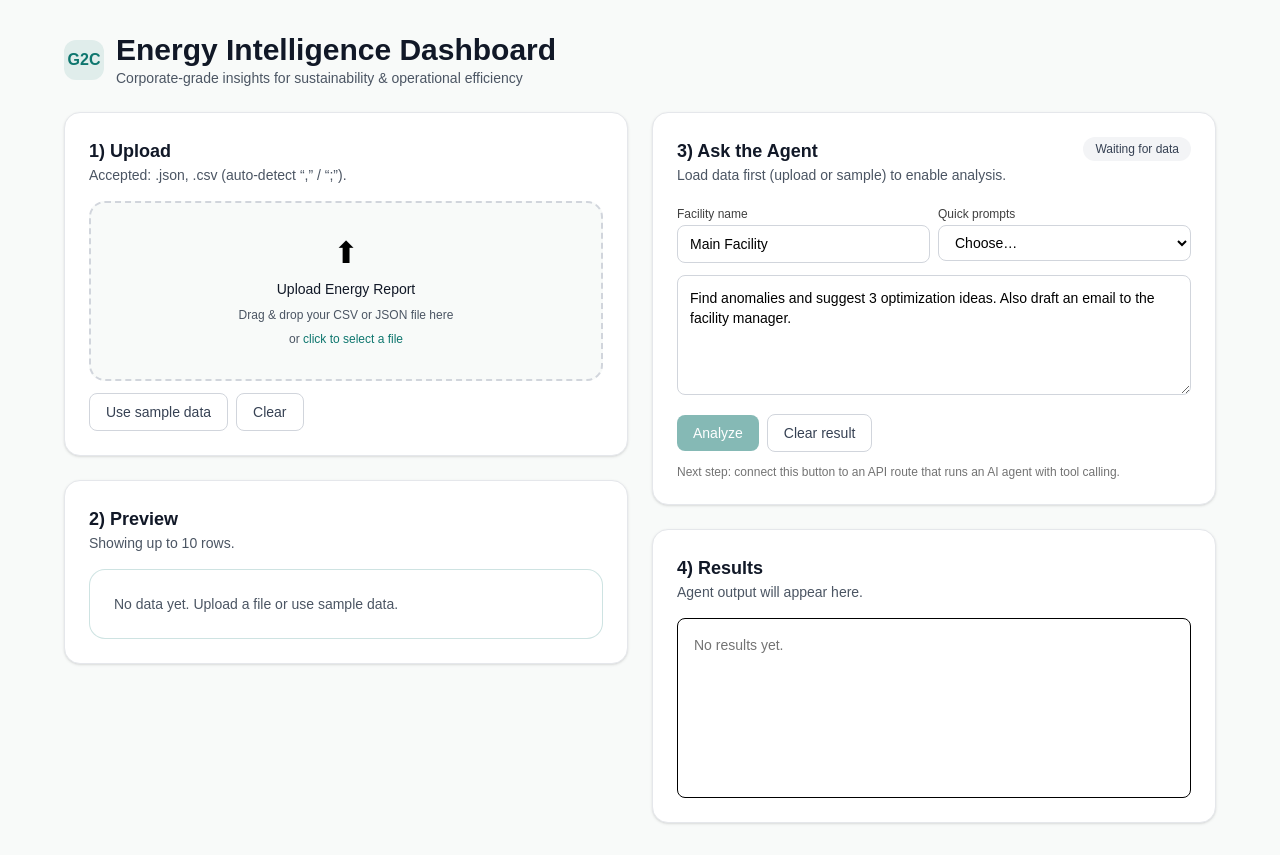
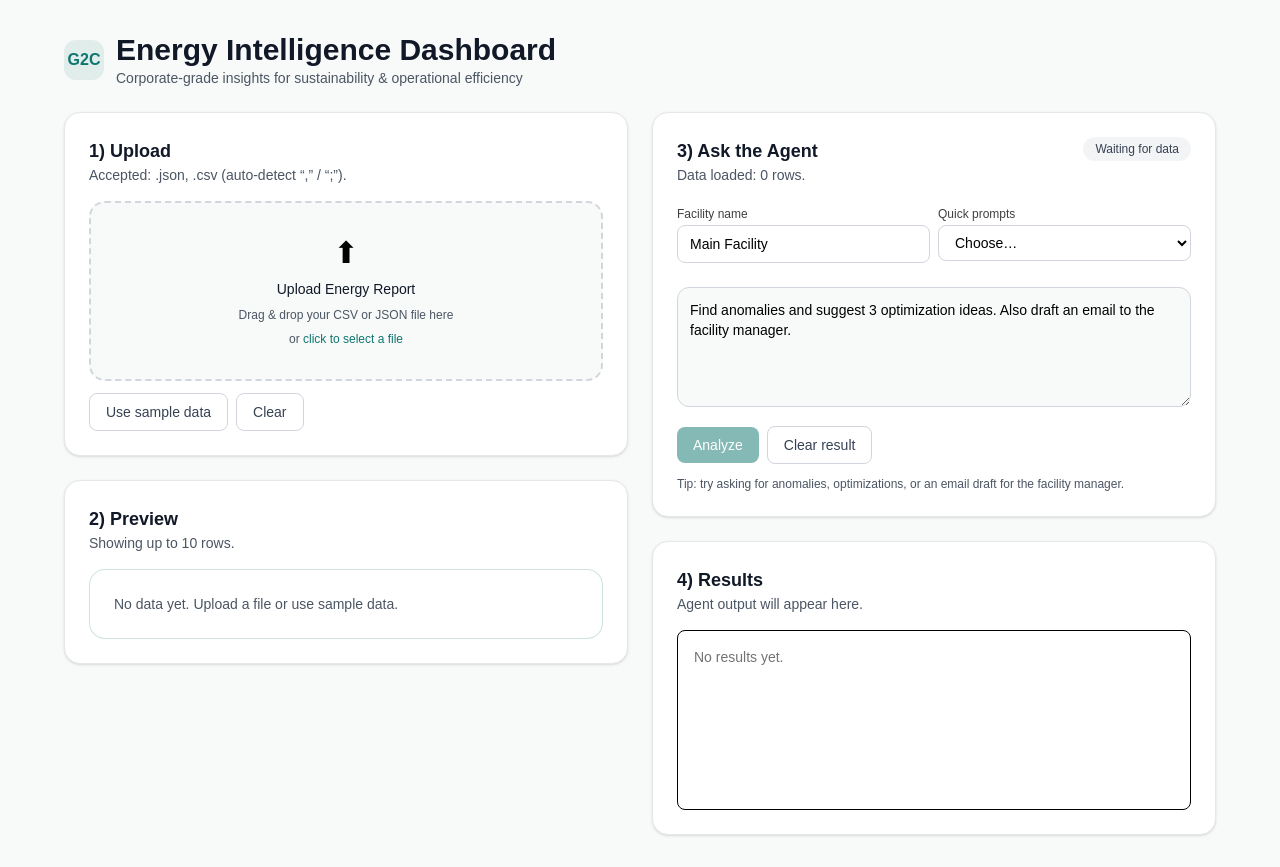
Before and after one commit to AdrianaAC/AI-Energy-Analyzer, a Next.js app: page / in a window 1280 px wide. Built offline with nearby package versions, Linux system fonts and the light colour scheme.

Commit message:
section 3 redesign

```diff
--- a/app/page.tsx
+++ b/app/page.tsx
@@ -468,34 +468,26 @@ function AgentPanel({
   return (
     <div className="space-y-6">
       <section className="rounded-2xl border border-gray-200 bg-white p-6 shadow-sm">
-        <div className="flex items-start justify-between gap-3">
+        <div className="flex items-start justify-between gap-4">
           <div>
-            <h2 className="text-lg font-semibold text-(--color-text-primary)">
+            <h2 className="text-lg font-semibold text-[var(--color-text-primary)]">
               3) Ask the Agent
             </h2>
-            <p className="text-sm text-(--color-text-secondary)">
-              {hasData ? (
-                <>
-                  Data loaded: <span className="font-medium">{rowsCount}</span>{" "}
-                  rows.
-                </>
-              ) : (
-                "Load data first (upload or sample) to enable analysis."
-              )}
+            <p className="text-sm text-[var(--color-text-secondary)]">
+              Data loaded: {rows.length} rows.
             </p>
           </div>
 
           <span
             className={`rounded-full px-3 py-1 text-xs font-medium ${
-              hasData
-                ? "bg-(--color-brand)/10 text-(--color-brand)"
+              rows.length > 0
+                ? "bg-[var(--color-brand)]/10 text-[var(--color-brand)]"
                 : "bg-gray-100 text-gray-700"
             }`}
           >
-            {hasData ? "Ready" : "Waiting for data"}
+            {rows.length > 0 ? "Ready" : "Waiting for data"}
           </span>
         </div>
-
         <div className="mt-4 space-y-3">
           <div className="grid gap-2 sm:grid-cols-2">
             <div className="space-y-1">
@@ -503,7 +495,7 @@ function AgentPanel({
                 Facility name
               </label>
               <input
-                className="w-full rounded-lg border border-gray-300 bg-white px-3 py-2 text-sm outline-none focus:ring-2 focus:ring-(--color-brand)/20 focus:border-(--color-brand) transition"
+                className="w-full rounded-lg border border-gray-300 bg-white px-3 py-2 text-sm outline-none transition focus:border-[var(--color-brand)] focus:ring-2 focus:ring-[var(--color-brand)]/20"
                 value={facilityName}
                 onChange={(e) => setFacilityName(e.target.value)}
                 placeholder="e.g., Lisbon HQ"
@@ -519,7 +511,7 @@ function AgentPanel({
               </label>
               <select
                 id="quick-prompts"
-                className="w-full rounded-lg border border-gray-300 bg-white px-3 py-2 text-sm outline-none focus:ring-2 focus:ring-(--color-brand)/20 focus:border-(--color-brand) transition"
+                className="w-full rounded-lg border border-gray-300 bg-white px-3 py-2 text-sm outline-none transition focus:border-[var(--color-brand)] focus:ring-2 focus:ring-[var(--color-brand)]/20"
                 onChange={(e) => {
                   const v = e.target.value;
                   if (v) setMessage(v);
@@ -543,7 +535,7 @@ function AgentPanel({
           </div>
 
           <textarea
-            className="min-h-30 w-full resize-y rounded-lg border border-gray-300 bg-white p-3 text-sm outline-none focus:ring-2 focus:ring-(--color-brand)/20 focus:border-(--color-brand) transition"
+            className="mt-3 min-h-[120px] w-full resize-y rounded-xl border border-gray-300 bg-[var(--color-surface)] p-3 text-sm outline-none transition focus:border-[var(--color-brand)] focus:ring-2 focus:ring-[var(--color-brand)]/20"
             value={message}
             onChange={(e) => setMessage(e.target.value)}
             placeholder="Ask something like: Detect anomalies, suggest improvements, generate a summary..."
@@ -552,7 +544,7 @@ function AgentPanel({
           <div className="flex items-center gap-2">
             <button
               type="button"
-              className="rounded-lg bg-(--color-brand) px-4 py-2 text-sm font-medium text-white hover:bg-(--color-brand-dark) transition-colors disabled:opacity-50"
+              className="rounded-lg bg-[var(--color-brand)] px-4 py-2 text-sm font-medium text-white hover:bg-[var(--color-brand-dark)] transition-colors disabled:opacity-50"
               disabled={!hasData || message.trim().length === 0}
               onClick={async () => {
                 try {
@@ -603,9 +595,9 @@ function AgentPanel({
             </button>
           </div>
 
-          <p className="text-xs text-neutral-500">
-            Next step: connect this button to an API route that runs an AI agent
-            with tool calling.
+          <p className="mt-3 text-xs text-[var(--color-text-secondary)]">
+            Tip: try asking for anomalies, optimizations, or an email draft for
+            the facility manager.
           </p>
         </div>
       </section>
```
